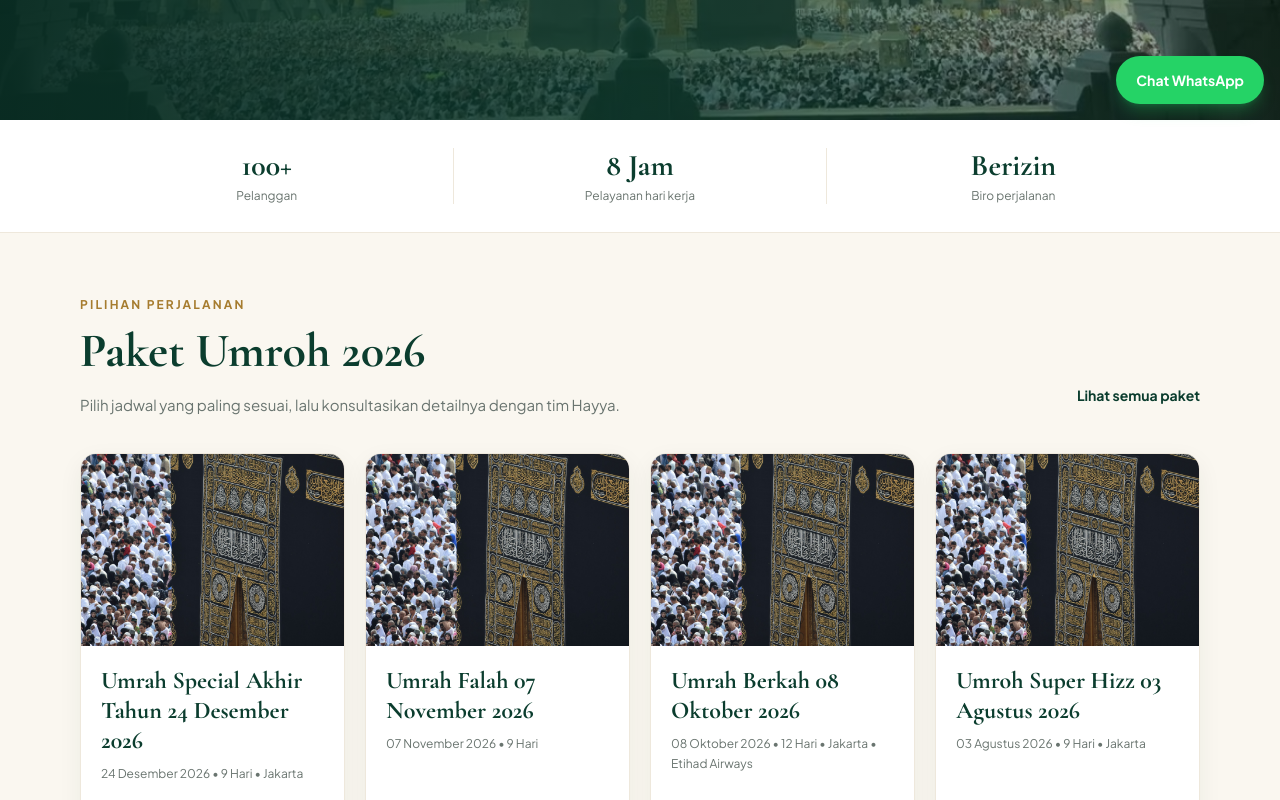
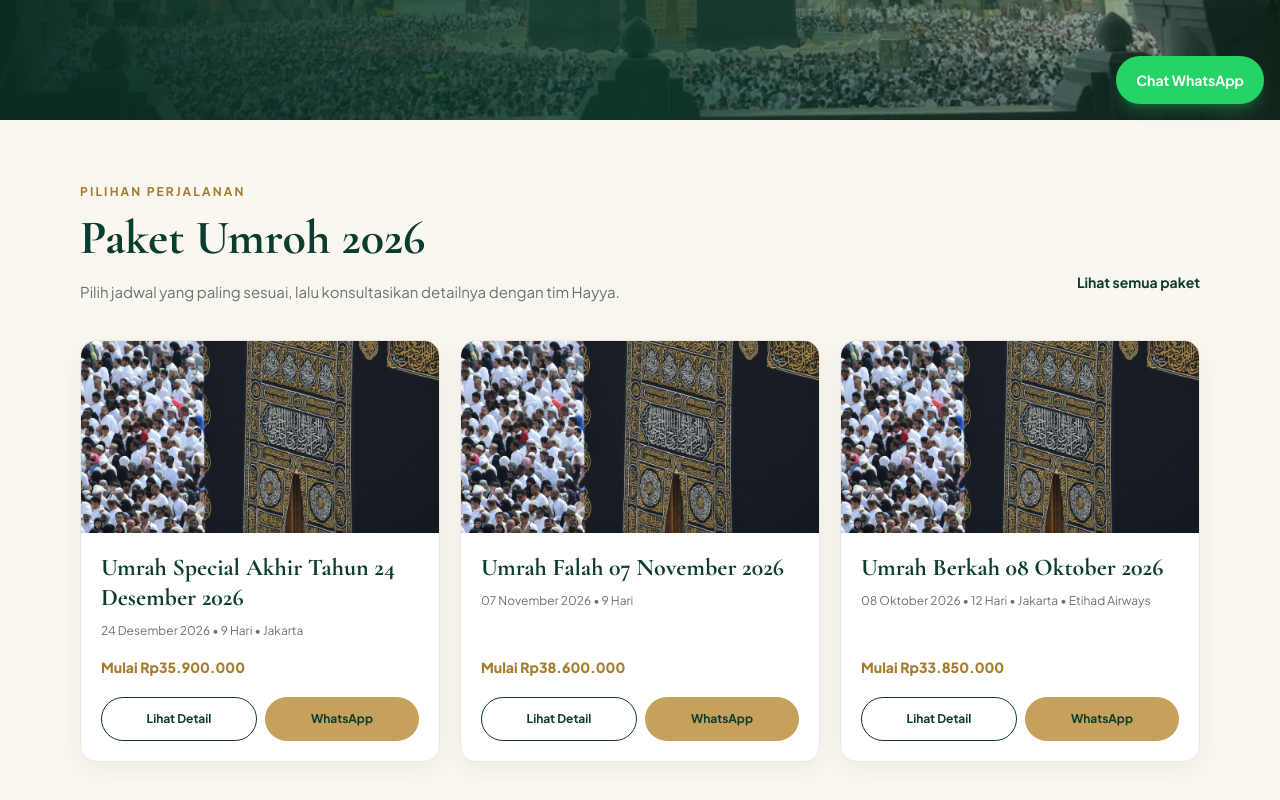
Before and after one commit to habibiazmi123/hayya-travel, a Next.js app: page / in a window 1280 px wide. Shown: the part 680-1480 px from the top of the page. Built offline with nearby package versions, Linux system fonts and the light colour scheme.

Commit message:
refine: simplify homepage sections

```diff
--- a/app/page.tsx
+++ b/app/page.tsx
@@ -41,18 +41,10 @@ export default function Home() {
         <span data-home-hero-sentinel aria-hidden="true" className="absolute bottom-0 left-0 h-px w-full" />
       </section>
 
-      <section aria-label="Kepercayaan" className="border-b border-[#eee8dc] bg-white">
-        <dl className="mx-auto grid max-w-6xl grid-cols-3 px-4 py-7 text-center">
-          <div><dd className="font-display text-3xl font-bold text-pine">100+</dd><dt className="mt-1 text-xs text-sage">Pelanggan</dt></div>
-          <div className="border-x border-[#eee8dc]"><dd className="font-display text-3xl font-bold text-pine">8 Jam</dd><dt className="mt-1 text-xs text-sage">Pelayanan hari kerja</dt></div>
-          <div><dd className="font-display text-3xl font-bold text-pine">Berizin</dd><dt className="mt-1 text-xs text-sage">Biro perjalanan</dt></div>
-        </dl>
-      </section>
-
       <Reveal>
       <section aria-label="Paket umroh" className="mx-auto max-w-6xl px-4 py-16">
         <div className="flex items-end justify-between gap-5"><SectionHeading align="left" eyebrow="PILIHAN PERJALANAN" title="Paket Umroh 2026" description="Pilih jadwal yang paling sesuai, lalu konsultasikan detailnya dengan tim Hayya." /><Link href="/paket" className="hidden min-h-11 shrink-0 items-center text-sm font-bold text-pine sm:inline-flex">Lihat semua paket</Link></div>
-        <div className="mt-9 grid gap-5 sm:grid-cols-2 lg:grid-cols-4">{PACKAGES.map((packageInfo) => <PackageCard key={packageInfo.slug} packageInfo={packageInfo} />)}</div>
+        <div className="mt-9 grid gap-5 sm:grid-cols-2 lg:grid-cols-3">{PACKAGES.slice(0, 3).map((packageInfo) => <PackageCard key={packageInfo.slug} packageInfo={packageInfo} />)}</div>
         <Link href="/paket" className="mt-6 inline-flex min-h-11 items-center text-sm font-bold text-pine sm:hidden">Lihat semua paket</Link>
       </section>
       </Reveal>
```
